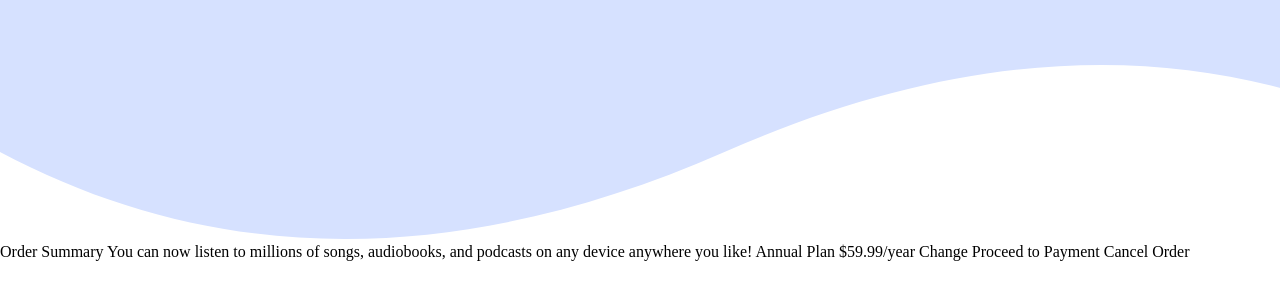
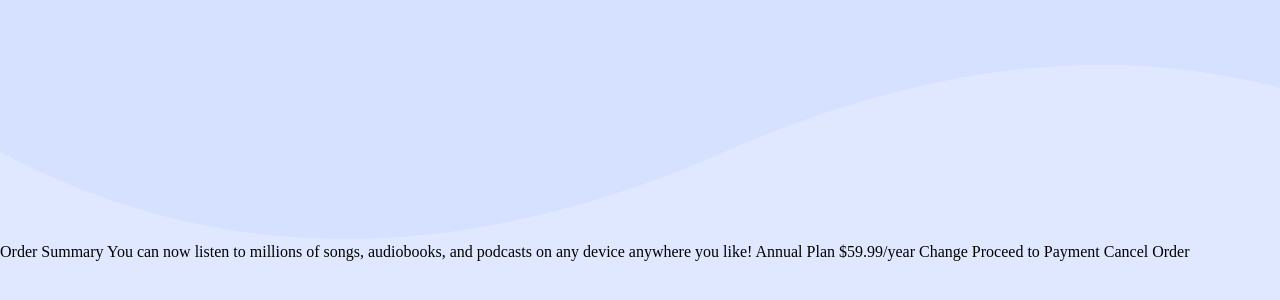
Before and after one commit to nkriedner/order-summary-challenge, a plain HTML site: page index.html in a window 1280 px wide. Shown: the part 198-498 px from the top of the page. Drawn offline with Linux system fonts and the light colour scheme.

Commit message:
Add background-color for body (svg img pattern)

```diff
--- a/styles.css
+++ b/styles.css
@@ -13,3 +13,7 @@
     margin: 0;
     box-sizing: border-box;
 }
+
+body {
+    background-color: var(--color-pale-blue);
+}
```
